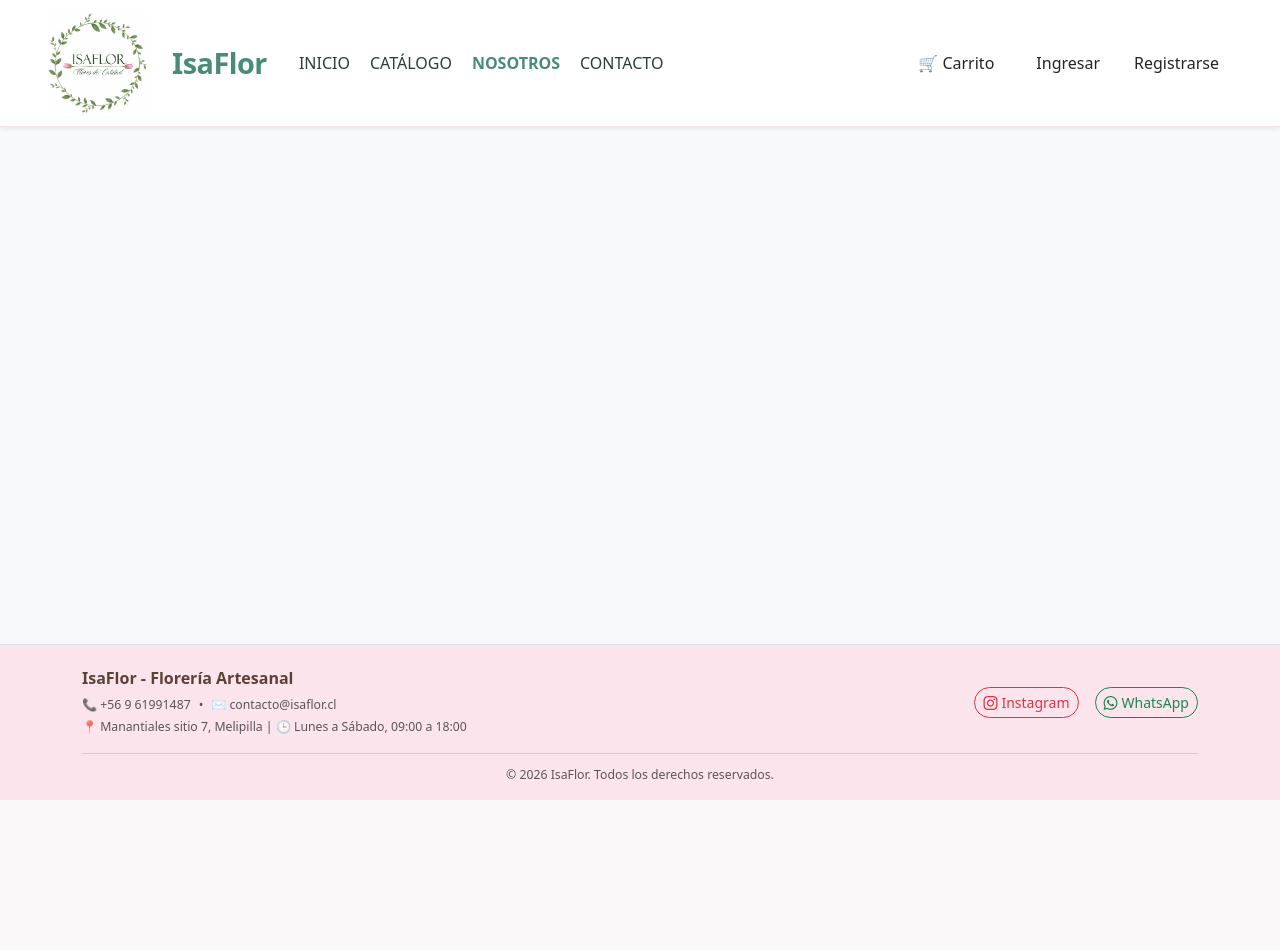
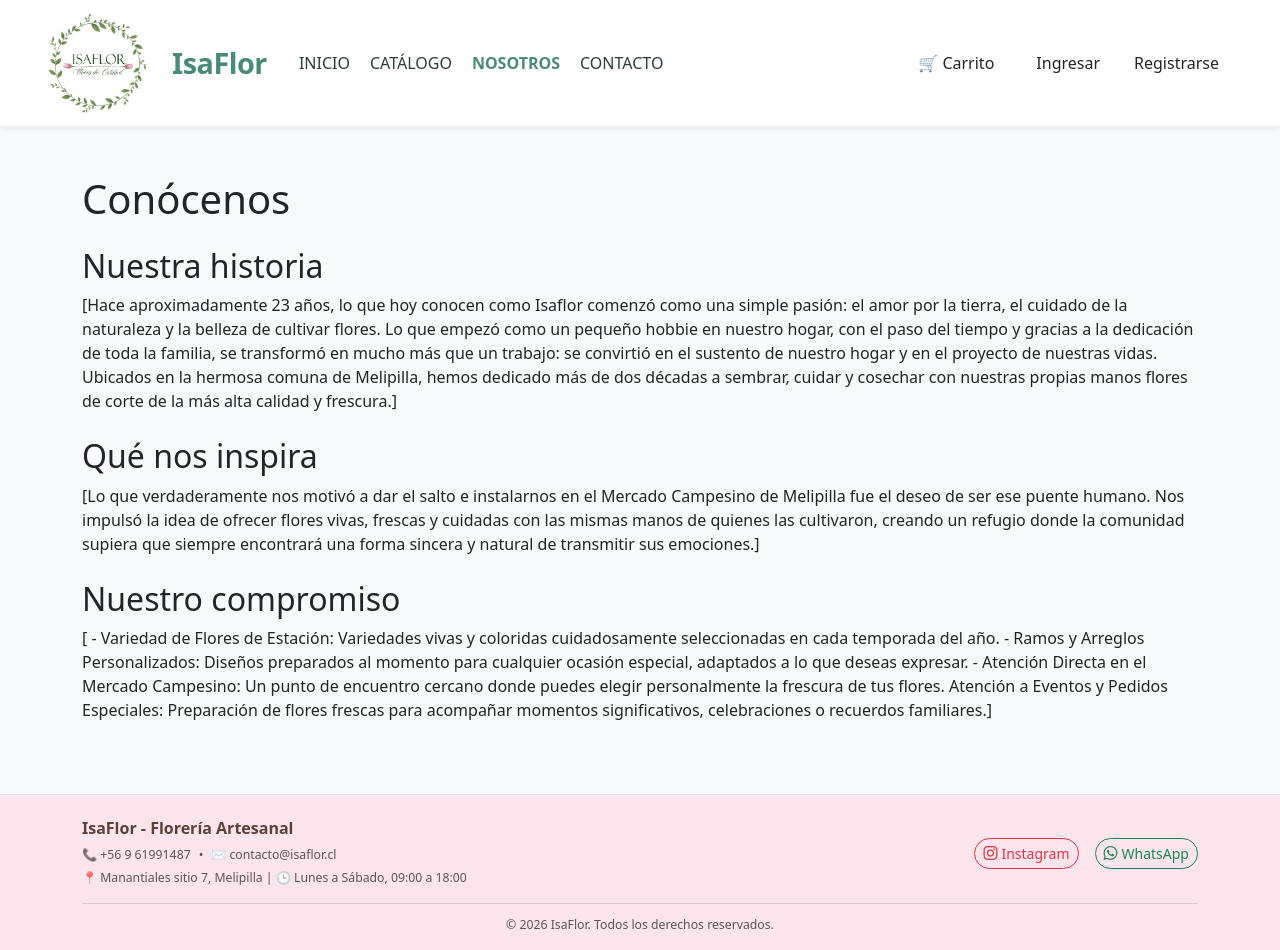
Before and after one commit to 24103075/isaFlor, a React (Vite) app: page /nosotros in a window 1280 px wide. Before the commit the page ends 800 px from the top, so only its background shows below. Built offline with nearby package versions, Linux system fonts and the light colour scheme.

Commit message:
Incorporacion de pagina nosotro y contacto

```diff
--- a/src/App.jsx
+++ b/src/App.jsx
@@ -11,6 +11,8 @@
 import  './styles/global.css';
 import Registro from './pages/Registro';
 import Cliente from './pages/Cliente';
+import Contacto from './pages/Contacto';
+import Nosotros from './pages/Nosotros';
 
 function App() {
   const [cart, setCart] = useState([]);
@@ -48,7 +50,8 @@
           <Route path="/login" element={<Login setUsuario={setUsuario} />} />
           <Route path="/registro" element={<Registro setUsuario={setUsuario} />} />
           <Route path="/perfil" element={usuario && usuario.rol === 'CLIENTE' ? (<Cliente usuario={usuario} />  ) : (<Navigate to="/login" replace />)} />
-
+          <Route path="/contacto" element={<Contacto />} />
+          <Route path="/nosotros" element={<Nosotros />} />
           <Route
             path="/admin"
             element={
--- a/src/data/datosIsaflor.js
+++ b/src/data/datosIsaflor.js
@@ -77,7 +77,7 @@
     nombre: "Ramo Floral Girasoles",
     precio: 24990,
     imagen: "https://i.ibb.co/Fkf6PZ6H/imagen-16.jpg",
-    categoria: "Ramos",
+    categoria: "Arreglos",
     descripcion: "Diseño abundante de girasoles de temporada."
   },
   {
--- /dev/null
+++ b/src/pages/Contacto.jsx
@@ -0,0 +1,34 @@
+import React from 'react';
+import { INFO_CONTACTO } from '../data/datosIsaflor';
+
+const Contacto = () => {
+  return (
+    <section className="container py-4">
+      <h1>Contáctanos</h1>
+      <p>Estamos aquí para ayudarte.</p>
+
+      <p>
+        <strong>Teléfono:</strong>{' '}
+        <a href={`tel:${INFO_CONTACTO.telefono.replace(/\s/g, '')}`}>
+          {INFO_CONTACTO.telefono}
+        </a>
+      </p>
+
+      <p>
+        <strong>Correo:</strong>{' '}
+        <a href={`mailto:${INFO_CONTACTO.correo}`}>
+          {INFO_CONTACTO.correo}
+        </a>
+      </p>
+
+      <p><strong>Dirección:</strong> {INFO_CONTACTO.direccion}</p>
+      <p><strong>Horario:</strong> {INFO_CONTACTO.horario}</p>
+
+      <a href={INFO_CONTACTO.whatsapp} target="_blank" rel="noreferrer">
+        Escríbenos por WhatsApp
+      </a>
+    </section>
+  );
+};
+
+export default Contacto;
--- /dev/null
+++ b/src/pages/Nosotros.jsx
@@ -0,0 +1,42 @@
+import React from 'react';
+
+const Nosotros = () => {
+  return (
+    <main className="container py-4">
+      <h1>Conócenos</h1>
+
+      <section className="my-4">
+        <h2>Nuestra historia</h2>
+        <p>[Hace aproximadamente 23 años, lo que hoy conocen como Isaflor comenzó como una simple pasión:
+            el amor por la tierra, el cuidado de la naturaleza y la belleza de cultivar flores. Lo que
+            empezó como un pequeño hobbie en nuestro hogar, con el paso del tiempo y gracias a la dedicación
+            de toda la familia, se transformó en mucho más que un trabajo: se convirtió en el sustento de nuestro
+            hogar y en el proyecto de nuestras vidas.
+            Ubicados en la hermosa comuna de Melipilla, hemos dedicado más de dos décadas a sembrar, cuidar y
+            cosechar con nuestras propias manos flores de corte de la más alta calidad y frescura.]</p>
+      </section>
+
+      <section className="my-4">
+        <h2>Qué nos inspira</h2>
+        <p>[Lo que verdaderamente nos motivó a dar el salto e instalarnos en el Mercado Campesino de Melipilla fue
+             el deseo de ser ese puente humano. Nos impulsó la idea de ofrecer flores vivas, frescas y cuidadas con
+              las mismas manos de quienes las cultivaron, creando un refugio donde la comunidad supiera que siempre
+               encontrará una forma sincera y natural de transmitir sus emociones.]</p>
+      </section>
+
+      <section className="my-4">
+        <h2>Nuestro compromiso</h2>
+        <p>[
+            - Variedad de Flores de Estación: Variedades vivas y coloridas cuidadosamente seleccionadas en cada temporada del año.
+
+            - Ramos y Arreglos Personalizados: Diseños preparados al momento para cualquier ocasión especial, adaptados a lo que deseas expresar.
+
+            - Atención Directa en el Mercado Campesino: Un punto de encuentro cercano donde puedes elegir personalmente la frescura de tus flores.
+
+            Atención a Eventos y Pedidos Especiales: Preparación de flores frescas para acompañar momentos significativos, celebraciones o recuerdos familiares.]</p>
+      </section>
+    </main>
+  );
+};
+
+export default Nosotros;
```
Also changed, not shown: src/pages/Blogs.jsx (added).
